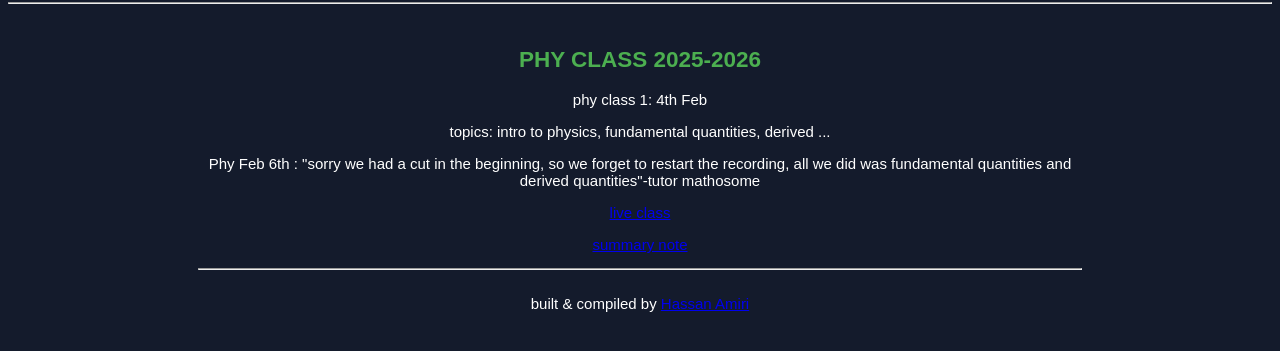
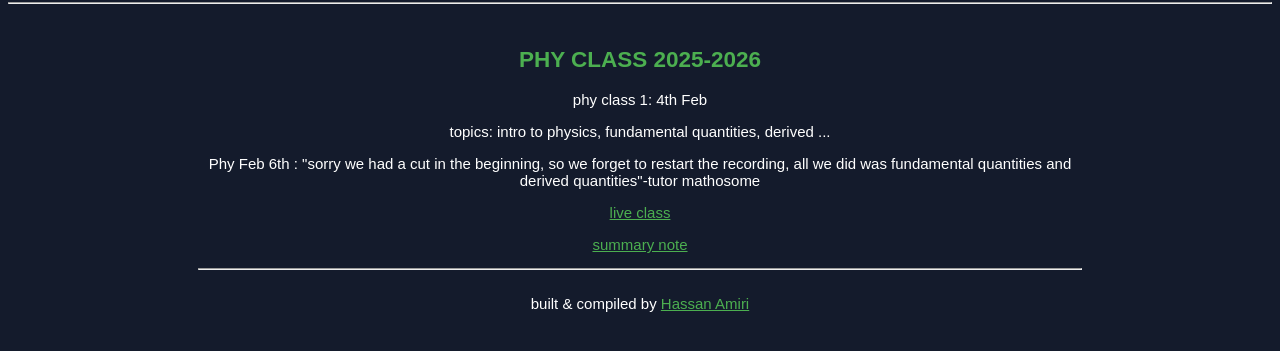
Before and after one commit to HassanAmirii/DreamED-doc, a plain HTML site: page phy.html in a window 1280 px wide. Shown: the part 59-410 px from the top of the page. Drawn offline with Linux system fonts and the light colour scheme.

Commit message:
fix the color

```diff
--- a/index.css
+++ b/index.css
@@ -4,6 +4,15 @@ body {
   text-align: center;
   font-size: 15px;
   color: white;
+}
+
+body ul li a,
+footer a {
+  color: #4caf50;
+}
+
+body p a {
+  color: #4caf50;
 }
 .container {
   width: 70%;
```
